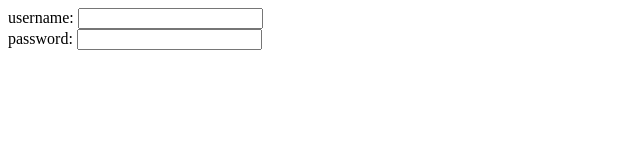
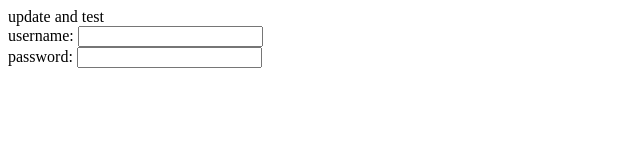
Before and after one commit to louiscklaw/html-example-page, a plain HTML site: page docs/index.html in a window 1280 px wide. Shown: the whole page, without its empty margins (0-640 px from the left). Drawn offline with Linux system fonts and the light colour scheme.

Commit message:
update and test,

```diff
--- a/docs/index.html
+++ b/docs/index.html
@@ -6,6 +6,7 @@
   <title>Document</title>
 </head>
 <body>
+  update and test
   <form>
     <div>
       username: <input type="text" id="username"/>
```
